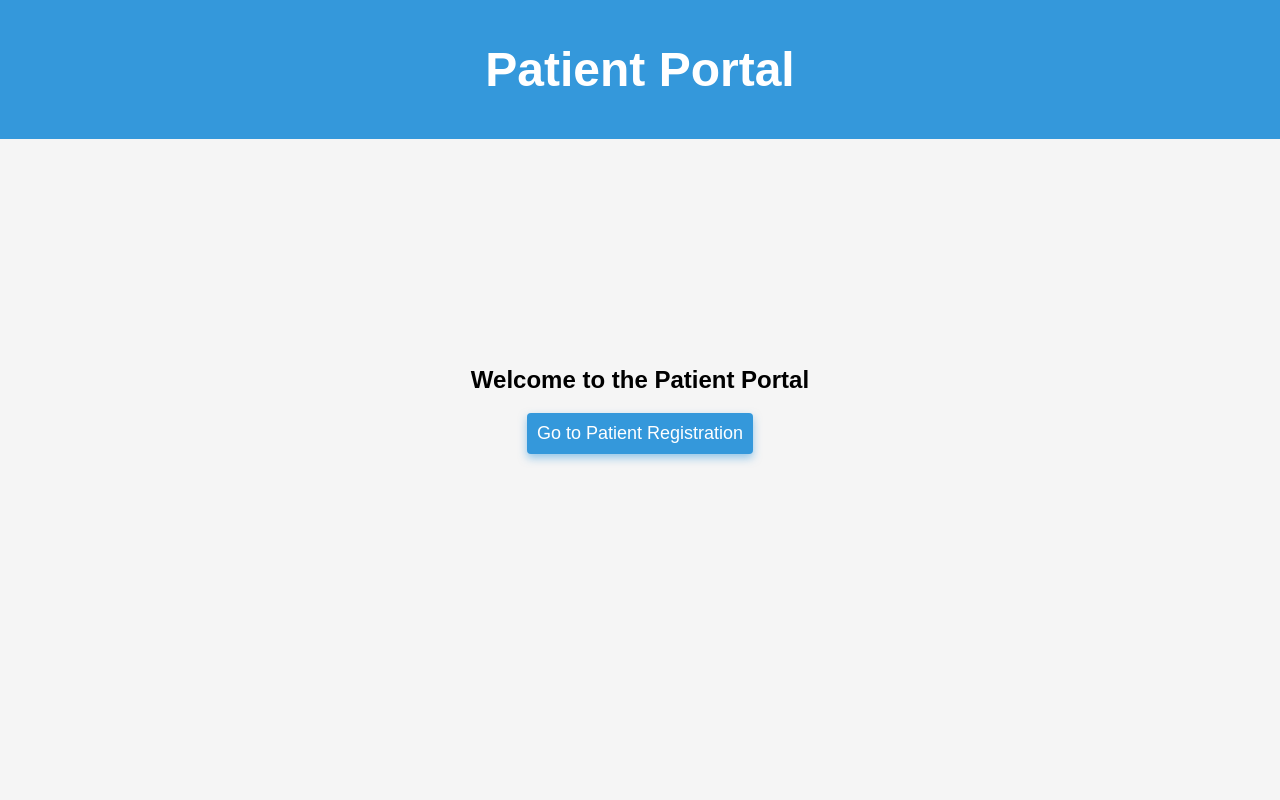
After one commit to BrycenAB/PatientTrackingApp, a Flask app: page / in a window 1280 px wide. The commit adds this page. Run offline with Flask 3, Linux system fonts and the light colour scheme; some libraries are stand-ins or nearby versions.

Commit message:
Visual Changes
-added home page
-small visual details

```diff
--- a/app.py
+++ b/app.py
@@ -19,6 +19,11 @@ def test():
     cursor.execute("SELECT * FROM patients")
     result = cursor.fetchall()
     return jsonify(result)
+
+
+@app.route('/')
+def home():
+    return render_template('home.html')
 
 
 @app.route('/patients', methods=['POST'])
--- a/templates/RegFailure.html
+++ b/templates/RegFailure.html
@@ -41,6 +41,6 @@
 <body>
     <h2>Registration Failed</h2>
     <p>There was an issue processing your registration. Please try again later.</p>
-    <p><a href="/register">Go back to home</a></p>
+    <p><a href="/">Go back to home</a></p>
 </body>
 </html>
--- a/templates/RegSuccess.html
+++ b/templates/RegSuccess.html
@@ -41,6 +41,6 @@
 <body>
     <h2>Registration Successful</h2>
     <p>Thank you for registering as a patient. Your information has been successfully recorded.</p>
-    <p><a href="/register">Go back to home</a></p>
+    <p><a href="/">Go back to home</a></p>
 </body>
 </html>
--- /dev/null
+++ b/templates/home.html
@@ -0,0 +1,68 @@
+<!-- home.html -->
+<!DOCTYPE html>
+<html lang="en">
+<head>
+    <meta charset="UTF-8">
+    <meta name="viewport" content="width=device-width, initial-scale=1.0">
+    <title>Home</title>
+    <style>
+        body {
+            font-family: 'Arial', sans-serif;
+            background-color: #f5f5f5;
+            margin: 0;
+            padding: 0;
+            display: flex;
+            flex-direction: column;
+            align-items: center;
+            justify-content: center;
+            height: 100vh;
+        }
+
+        #banner {
+            position: fixed; /* Changed to fixed */
+            top: 0; /* Positioned at the top of the page */
+            background-color: #3498db;
+            color: white;
+            padding: 10px;
+            text-align: center;
+            width: 100%;
+            font-size: 24px;
+            margin-bottom: 20px;
+        }
+
+        button {
+            background-color: #3498db;
+            color: white;
+            padding: 10px;
+            border: none;
+            border-radius: 4px;
+            cursor: pointer;
+            font-size: 18px;
+            transition: background-color 0.3s ease;
+            box-shadow: 0 4px 8px rgba(52, 152, 219, 0.5);
+        }
+
+        button:hover {
+            background-color: #2980b9;
+        }
+    </style>
+</head>
+<body>
+    <div id="banner">
+        <h1>Patient Portal</h1>
+    </div>
+    <h2>Welcome to the Patient Portal</h2>
+    <button onclick="window.location.href='/register'">Go to Patient Registration</button>
+
+    <script>
+        // Add a simple JavaScript function to change button color on click
+        function changeButtonColor() {
+            var button = document.getElementById('registerButton');
+            button.style.backgroundColor = '#45a049'; // Change color to a different shade
+        }
+
+        // Attach the function to the button click event
+        document.getElementById('registerButton').addEventListener('click', changeButtonColor);
+    </script>
+</body>
+</html>
```
Also changed, not shown: templates/PatientRegistration.html (+13 -4 lines).
